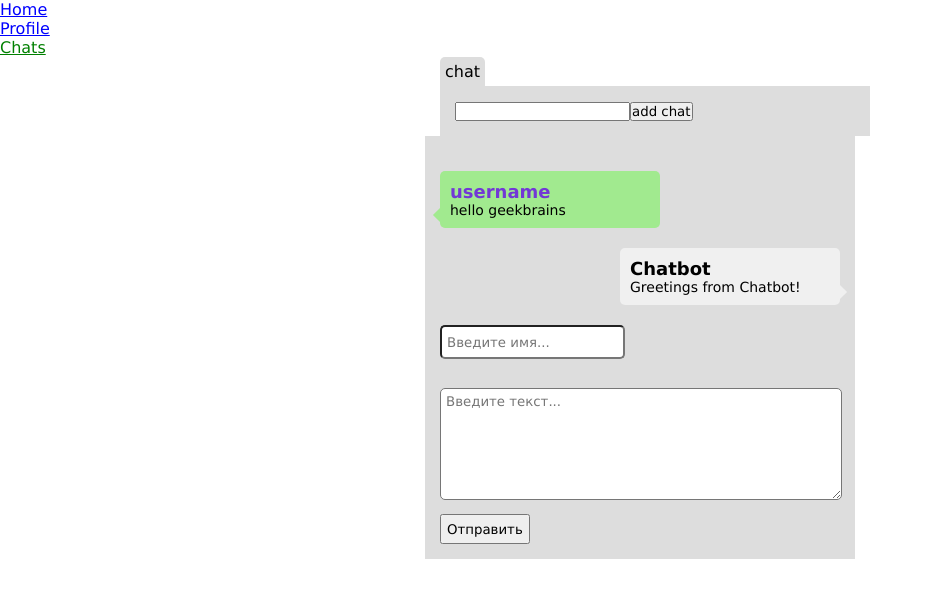
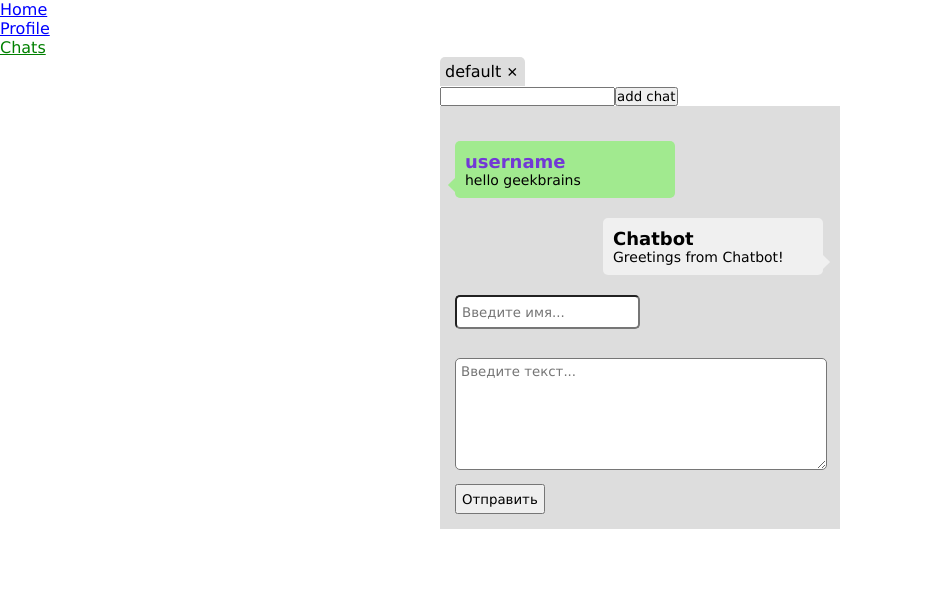
Before and after one commit to AleksandrPuchkov/gb-react, a React app: page /chats/default in a window 1280 px wide. Shown: the top 598 px of the page, without its empty margins (0-933 px from the left). Built offline with nearby package versions, Linux system fonts and the light colour scheme.

Commit message:
delete & css

```diff
--- a/src/App.tsx
+++ b/src/App.tsx
@@ -1,17 +1,11 @@
-import React, { FC, useState } from 'react';
+import React, { FC, useMemo, useState } from 'react';
 import { BrowserRouter, Routes, Route } from 'react-router-dom'
 import { Home } from './pages/Home'
 import { Chats } from './pages/Chats';
 import { Profile } from './pages/Profile'
 import { ChatList } from './components/ChatList/ChatList';
 import { Header } from './components/Header/Header';
-
-const initialChats: Chat[] = [
-  {
-    id: 'default',
-    name: 'chat'
-  }
-]
+import { nanoid } from 'nanoid';
 
 const initialMessage: Messages = {
   default: [
@@ -40,15 +34,28 @@ export interface Messages {
 
 export const App: FC = () => {
 
-  const [chatList, setChatList] = useState<Chat[]>(initialChats)
   const [messages, setMessages] = useState<Messages>(initialMessage);
+  const chatList = useMemo(
+    () =>
+      Object.entries(messages).map((chat) => ({
+        id: nanoid(),
+        name: chat[0],
+      })),
+    [Object.entries(messages).length]
+  );
+
 
   const onAddChat = (chat: Chat) => {
-    setChatList([...chatList, chat])
     setMessages({
       ...messages,
-      [chat.id]: [],
+      [chat.name]: [],
     })
+  }
+
+  const onDeleteChat = (chatName: string) => {
+    const newMessages = { ...messages }
+    delete newMessages[chatName]
+    setMessages({ ...newMessages })
   }
 
   return <BrowserRouter>
@@ -59,8 +66,8 @@ export const App: FC = () => {
 
 
         <Route path="chats">
-          <Route index element={<ChatList chatList={chatList} onAddChat={onAddChat} />} />
-          <Route path=":chatId" element={<Chats messages={messages} setMessages={setMessages} chatList={chatList} onAddChat={onAddChat} />} />
+          <Route index element={<ChatList chatList={chatList} messages={messages} onDeleteChat={onDeleteChat} onAddChat={onAddChat} />} />
+          <Route path=":chatId" element={<Chats messages={messages} setMessages={setMessages} chatList={chatList} onAddChat={onAddChat} onDeleteChat={onDeleteChat} />} />
         </Route>
 
       </Route>
--- a/src/components/Chatlist/ChatList.css
+++ b/src/components/Chatlist/ChatList.css
@@ -1,6 +1,11 @@
 .chatList {
     margin: 0 auto;
     width: 400px;
+}
+
+.chatList > ul {
+    display: flex;
+    flex-wrap: wrap;
 }
 
 .chatList > ul > li {
@@ -14,4 +19,15 @@
     border-top-right-radius: 5px;
     text-decoration: none;
     color: black;
+    transition: transform 0.2s ease;
 }
+
+.chatTab:active {
+    transform: scale(1.2);
+}
+
+.deleteChat {
+    display: inline-block;
+    margin-left: 5px;
+    transform: rotate(45deg);
+}
--- a/src/components/Chatlist/ChatList.tsx
+++ b/src/components/Chatlist/ChatList.tsx
@@ -1,17 +1,19 @@
-import React, { FC, useState } from 'react'
-import { NavLink, Link } from 'react-router-dom'
+import React, { FC, useEffect, useState } from 'react'
+import { NavLink, Link, Navigate } from 'react-router-dom'
 import { nanoid } from 'nanoid'
-import { Chat } from '../../App'
+import { Chat, Messages } from '../../App'
 import './ChatList.css'
 
 interface ChatListProps {
     chatList: Chat[];
-    onAddChat: (chats: Chat) => void
+    messages: Messages;
+    onAddChat: (chats: Chat) => void;
+    onDeleteChat: (chat: string) => void;
 }
 
-export const ChatList: FC<ChatListProps> = ({ chatList, onAddChat }) => {
+export const ChatList: FC<ChatListProps> = ({ chatList, messages, onAddChat, onDeleteChat }) => {
     const [name, setName] = useState('')
-
+    console.log('CHATLIST RENDER')
     const handleSubmit = (e: React.FormEvent<HTMLFormElement>) => {
         e.preventDefault()
         if (name) {
@@ -29,7 +31,11 @@ export const ChatList: FC<ChatListProps> = ({ chatList, onAddChat }) => {
             <ul>
                 {chatList.map((chat) => (
                     <li key={chat.id}>
-                        <NavLink className='chatTab' to={`/chats/${chat.id}`} style={({ isActive }) => ({ backgroundColor: isActive ? '#DDD' : '#FFF', outline: isActive? 'none' : '1px solid #DDD' })}>{chat.name}</NavLink>
+                        <NavLink className='chatTab' to={`/chats/${chat.name}`} style={({ isActive }) => ({ backgroundColor: isActive ? '#DDD' : '#FFF', outline: isActive ? 'none' : '1px solid #DDD' })}>
+                            {chat.name}
+                            <div className='deleteChat' onClick={() => onDeleteChat(chat.name)}>+</div>
+                        </NavLink>
+
                     </li>
                 ))}
             </ul>
--- a/src/components/MessageList/MessageList.css
+++ b/src/components/MessageList/MessageList.css
@@ -43,7 +43,7 @@
 
 .botmessage {
     position: relative;
-    margin-left: calc(40% + 20px);
+    margin-left: 40%;
     background-color: rgb(240, 240, 240);
 }
 
--- a/src/pages/Chats.css
+++ b/src/pages/Chats.css
@@ -1,11 +1,19 @@
-form {
-    background-color: #DDD;
-    padding         : 15px;
-    margin          : 0 auto;
-    width           : 400px;
+.chatWindow {
+    width: 400px;
+    display: flex;
+    flex-direction: column;
+    margin: 0 auto;
 }
 
-.inputusername, .inputmessage {
+.chatForm {
+    background-color: #DDD;
+    padding: 15px;
+    margin: 0 auto;
+    width: 370px;
+}
+
+.inputusername,
+.inputmessage {
     padding: 5px;
     height: 20px;
     border-radius: 5px;
@@ -13,7 +21,7 @@ form {
 }
 
 .inputmessage {
-    width: 390px;
+    width: 360px;
     height: 100px;
 
 }
--- a/src/pages/Chats.tsx
+++ b/src/pages/Chats.tsx
@@ -1,5 +1,5 @@
 import React, { FC, useState, useEffect } from 'react'
-import { useParams } from 'react-router-dom'
+import { Navigate, useParams } from 'react-router-dom'
 import { nanoid } from 'nanoid'
 import { MessageList } from '../components/MessageList/MessageList'
 import { Button } from '../components/Button/Button'
@@ -12,15 +12,16 @@ interface ChatsProps {
     messages: Messages;
     setMessages: React.Dispatch<React.SetStateAction<Messages>>;
     onAddChat: (chats: Chat) => void;
+    onDeleteChat: (chat: string) => void;
 }
 
-export const Chats: FC<ChatsProps> = ({ chatList, messages, setMessages, onAddChat }) => {
+export const Chats: FC<ChatsProps> = ({ chatList, messages, setMessages, onAddChat, onDeleteChat }) => {
 
     const { chatId } = useParams();
     const [message, setValue] = useState('');
     const [username, setUsername] = useState('');
     const [disabled, setDisabled] = useState(false);
-
+console.log("CHATS RENDER")
     const handleSubmitForm = (e: React.FormEvent<HTMLFormElement>) => {
         e.preventDefault();
         if (chatId) {
@@ -39,7 +40,7 @@ export const Chats: FC<ChatsProps> = ({ chatList, messages, setMessages, onAddCh
     useEffect(() => {
         if (
             chatId &&
-            messages[chatId].length &&
+            messages[chatId]?.length &&
             messages[chatId][messages[chatId].length - 1].username != 'Chatbot'
         ) {
             setDisabled(!disabled);
@@ -62,9 +63,13 @@ export const Chats: FC<ChatsProps> = ({ chatList, messages, setMessages, onAddCh
         if (disabled) setDisabled(!disabled);
     }, [messages]);
 
-    return (<>
-        <ChatList chatList={chatList} onAddChat={onAddChat} />
-        <form onSubmit={handleSubmitForm}>
+    if (!chatList.find((chat) => chat.name === chatId)) {
+        return <Navigate replace to="/chats" />
+    }
+
+    return (<div className="chatWindow">
+        <ChatList chatList={chatList} messages={messages} onAddChat={onAddChat} onDeleteChat={onDeleteChat} />
+        <form className="chatForm" onSubmit={handleSubmitForm}>
             <MessageList messages={chatId ? messages[chatId] : []} />
             <input
                 className="inputusername"
@@ -85,6 +90,6 @@ export const Chats: FC<ChatsProps> = ({ chatList, messages, setMessages, onAddCh
             <br />
             <Button disabled={disabled} />
         </form>
-    </>
+    </div>
     );
 }
```
